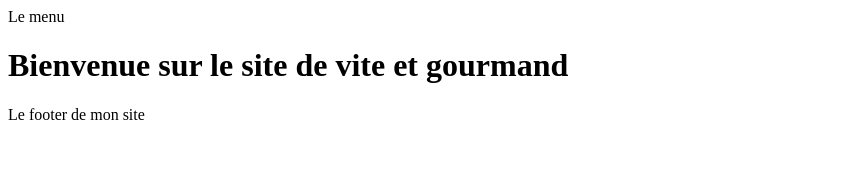
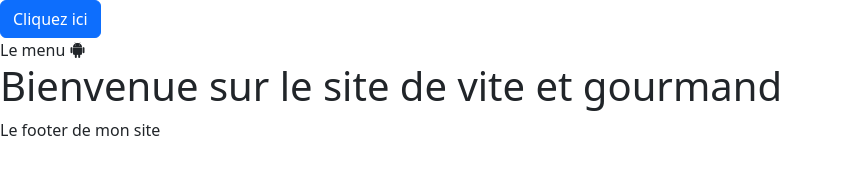
Before and after one commit to Mline340/Vite-Gourmand-front, a website with bundled scripts: page index.html in a window 1280 px wide. Shown: the whole page, without its empty margins (0-842 px from the left). Built offline with nearby package versions, Linux system fonts and the light colour scheme; files whose address does not match are found by name.

Commit message:
install Bootstrap

```diff
--- a/index.html
+++ b/index.html
@@ -3,15 +3,23 @@
 <head>
     <meta charset="UTF-8">
     <meta name="viewport" content="width=device-width, initial-scale=1.0">
+
+    <link rel="stylesheet" href="node_modules/bootstrap/dist/css/bootstrap.min.css">
+    <link rel="stylesheet" href="node_modules/bootstrap-icons/font/bootstrap-icons.css">
+
     <title>Document</title>
 </head>
 <body>
-    <header>Le menu</header>
+    <button class="btn btn-primary">Cliquez ici</button>
+    <script src="node_modules/bootstrap/dist/js/bootstrap.bundle.min.js"></script>
+
+    <header>Le menu <i class="bi bi-android2"></i></header>
 
     <main id="main-page">
         <!--Le contenu de la page sera injecter ici -->
     </main>
     <footer>Le footer de mon site</footer>
     <script type="module" src="./Router/router.js"></script>
+    <script src="node_modules/bootstrap/dist/js/bootstrap.bundle.min.js"></script>
 </body>
 </html>
--- /dev/null
+++ b/package.json
@@ -0,0 +1,6 @@
+{
+  "dependencies": {
+    "bootstrap": "^5.3.8",
+    "bootstrap-icons": "^1.13.1"
+  }
+}
```
Also changed, not shown: Readme.md, 2 other files.
